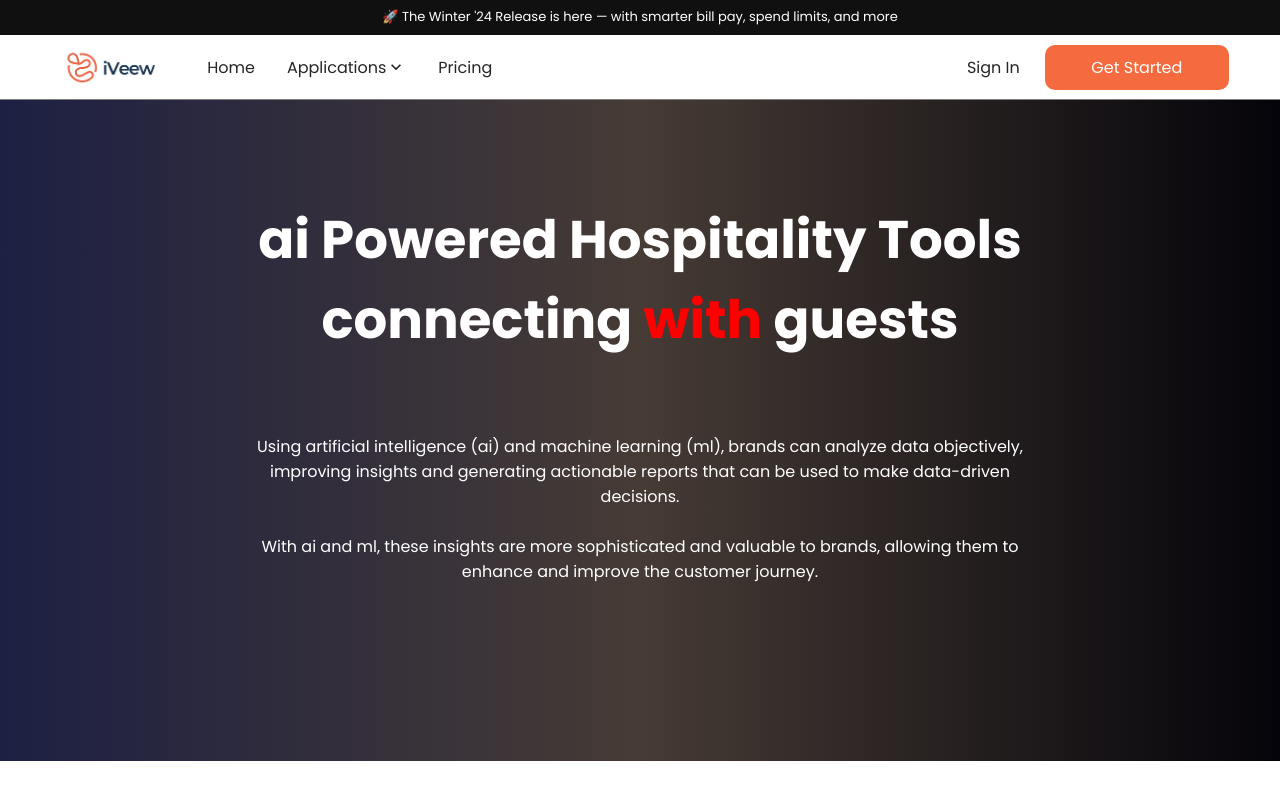
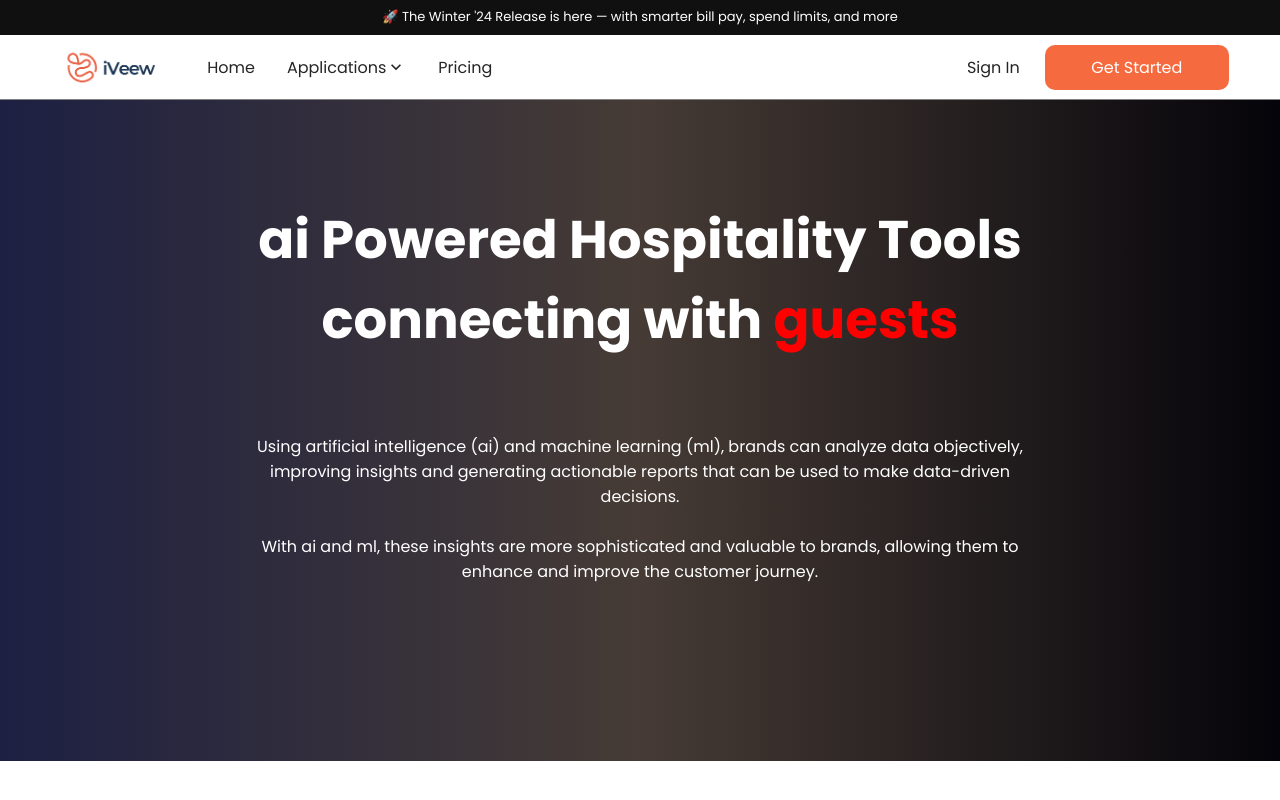
Before and after one commit to sohail-pixelandbeam/iveew11, a React (Vite) app: page / in a window 1280 px wide. Shown: the top 800 px of the page. Built offline with nearby package versions, Linux system fonts and the light colour scheme.

Commit message:
add autoScroll in GeoFence

```diff
--- /dev/null
+++ b/src/components/autoScroll/AutoScroll.jsx
@@ -0,0 +1,46 @@
+import React, { useState, useEffect } from 'react';
+
+const AutoScroll = ({ duration = 50000, distance = document.body.scrollHeight }) => {
+  const [scrolling, setScrolling] = useState(true);
+
+  useEffect(() => {
+    let interval;
+    let startTime = null;
+    let startScrollTop = window.pageYOffset;
+
+    const step = (timestamp) => {
+      if (!startTime) startTime = timestamp;
+      const progress = timestamp - startTime;
+      const scrollY = easeInOutQuad(progress, startScrollTop, distance, duration);
+      window.scrollTo(0, scrollY);
+      if (progress < duration && scrolling) {
+        interval = requestAnimationFrame(step);
+      }
+    };
+
+    interval = requestAnimationFrame(step);
+
+    return () => cancelAnimationFrame(interval);
+  }, [scrolling, duration, distance]);
+
+  const toggleScrolling = () => {
+    setScrolling(!scrolling);
+  };
+
+  return (
+    // <button onClick={toggleScrolling}>
+    //   {scrolling ? 'Stop Auto Scroll' : 'Resume Auto Scroll'}
+    // </button>
+    <></>
+  );
+};
+
+// Easing function for smooth scrolling
+const easeInOutQuad = (t, b, c, d) => {
+  t /= d / 2;
+  if (t < 1) return c / 2 * t * t + b;
+  t--;
+  return -c / 2 * (t * (t - 2) - 1) + b;
+};
+
+export default AutoScroll;
--- a/src/components/navbar/Navbar.jsx
+++ b/src/components/navbar/Navbar.jsx
@@ -12,7 +12,7 @@ import ProductsNav from "./ProductsNav";
 import SolutionsNav from "./SolutionsNav";
 import ResourcesNav from "./ResourcesNav";
 
-export default function NavBar({ active, hideModal }) {
+export default function NavBar({ active, hideModal, hideNote }) {
     let [menu, setMenu] = useState(false);
     let [activeMenu, setActiveMenu] = useState('navLinks');
     let [activeLink, setActiveLink] = useState('')
@@ -64,12 +64,12 @@ export default function NavBar({ active, hideModal }) {
 
     return (
         <div className="navBar-Parent">
-            <div className="navBar-note"
+            {!hideNote && <div className="navBar-note"
                 style={{
                     display: showNote ? 'block' : 'none',
                     opacity: (activeLink === '') ? 1 : 0.3,
                 }}
-            >🚀 The Winter '24 Release is here — with smarter bill pay, spend limits, and more </div>
+            >🚀 The Winter '24 Release is here — with smarter bill pay, spend limits, and more </div>}
             <div className="navBar">
                 <div className="icon">
                     {(menu === false) ? <MenuIcon onClick={() => setMenu(!menu)} /> : <CloseIcon onClick={() => setMenu(!menu)} />}
--- a/src/pages/geoReferencing/GeoFencing.jsx
+++ b/src/pages/geoReferencing/GeoFencing.jsx
@@ -8,6 +8,7 @@ import NavBar from '../../components/navbar/Navbar';
 import { Grid } from '@mui/material';
 import Footer from '../../components/footer/Footer';
 import useIsMobile from '../../hooks/useIsMobile';
+import AutoScroll from '../../components/autoScroll/AutoScroll';
 
 
 export default function GeoFencing() {
@@ -18,7 +19,8 @@ export default function GeoFencing() {
     }, [])
     return (
         <>
-            <NavBar hideModal={hideModal} />
+            <AutoScroll />
+            <NavBar hideModal={hideModal} hideNote={true} />
             {/* section 1  */}
             <section className='bookingEngineWidget-hero'>
                 <div className="geoFence-hero-contentBox">
@@ -59,7 +61,7 @@ export default function GeoFencing() {
                     <Grid item sm={6} xs={12}>
                         <div className="geoReference-sec3-blackBox">
                             <img src={geoReferencingImg1} alt="img" />
-                            <div style={{textAlign:'center'}}>Contact Ginny at <br /> sales@iveew.co</div>
+                            <div style={{ textAlign: 'center' }}>Contact Ginny at <br /> sales@iveew.co</div>
                         </div>
                     </Grid>
                     <Grid item sm={6} xs={12}>
--- a/src/pages/home/Home.jsx
+++ b/src/pages/home/Home.jsx
@@ -29,6 +29,7 @@ import SliderCustom2 from '../../components/sliderCustom2/SliderCustom2';
 import FullScreenVideo from '../../components/fullScreenVideo/FullScreenVideo';
 import SliderCustom from '../../components/sliderCustom/SliderCustom'
 import { useNavigate } from 'react-router-dom';
+import AutoScroll from '../../components/autoScroll/AutoScroll';
 
 export default function Home() {
     let [hideModal, setHideModal] = useState(true);
@@ -69,17 +70,42 @@ export default function Home() {
     useEffect(() => {
         window.scrollTo(0, 0);
     }, [])
+
+    const [highlightIndex, setHighlightIndex] = useState(0);
+
+    useEffect(() => {
+        const interval = setInterval(() => {
+            setHighlightIndex((prevIndex) => (prevIndex + 1) % words.length); // Assuming there are 6 words in the heading
+        }, 1000); // Adjust the interval as needed
+
+        return () => clearInterval(interval);
+    }, []);
+
+    const words = ['ai', 'Powered', 'Hospitality', 'Tools', 'connecting', 'with', 'guests'];
+
+
     return (
         <>
             <NavBar hideModal={hideModal} />
+            {/* <AutoScroll /> */}
             <div onMouseEnter={() => setHideModal(!hideModal)}>
                 {/* section 1 banner section  */}
                 <section className='home-banner-box'>
                     <Grid container spacing={5}>
                         <Grid item xs={12} >
                             <div className='home-banner'>
+                                {/* <div className="home-banner-heading">
+                                    ai Powered Hospitality Tools connecting <span> with </span> guests
+                                </div> */}
                                 <div className="home-banner-heading">
-                                    ai Powered Hospitality Tools connecting <span> with </span> guests
+                                    {words.map((word, index) => (
+                                        <span
+                                            key={index}
+                                            style={{ color: index === highlightIndex ? 'red' : 'inherit' }}
+                                        >
+                                            {word}{' '}
+                                        </span>
+                                    ))}
                                 </div>
                                 <div className="home-banner-content">
                                     Using artificial intelligence (ai) and machine learning (ml), brands can analyze data objectively, improving insights and generating actionable reports that can be used to make data-driven decisions.
@@ -151,11 +177,11 @@ export default function Home() {
                                     </div>
                                 </Grid>
                                 <Grid item sm={4} xs={12}>
-                                    <div className="home-watch-img1">
+                                    <div className="home-watch-img1" >
                                         {isVideoPlaying ? (
                                             <FullScreenVideo isVideoPlaying={isVideoPlaying} setIsVideoPlaying={setIsVideoPlaying} />
                                         ) : (
-                                            <img src={imgWatch} alt="Thumbnail" onClick={handleThumbnailClick} />
+                                            <img src={imgWatch}  alt="Thumbnail" onClick={handleThumbnailClick} />
                                         )}
                                     </div>
                                     {/* <img src={imgWatch} alt="imgWatch" className='home-watch-img1' /> */}
--- a/src/pages/pricing/Pricing.jsx
+++ b/src/pages/pricing/Pricing.jsx
@@ -10,6 +10,7 @@ import affImg5 from '../../assets/imgs/affImg5.png'
 import affImg6 from '../../assets/imgs/affImg6.png'
 import { Grid } from '@mui/material';
 import PricingCard from '../home/PricingCard'
+import AutoScroll from '../../components/autoScroll/AutoScroll'
 
 export default function Pricing() {
     const pricingData = [
@@ -44,6 +45,7 @@ export default function Pricing() {
     return (
         <>
             <NavBar />
+            {/* <AutoScroll/> */}
             <div className="pricing-blackDiv"/>
             <section className="padding pricing-sec1">
                 <div className="global-heading1 mt-8per mb-8per pricing-mobile-margintT" >Everything you need to   <br className='desktop' />spend smart</div>
```
Also changed, not shown: src/pages/home/Home.css (+49 -45 lines).
